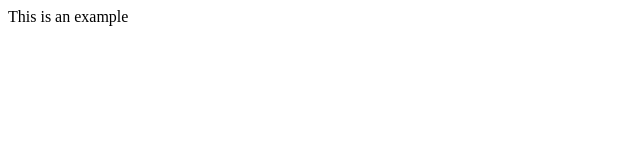
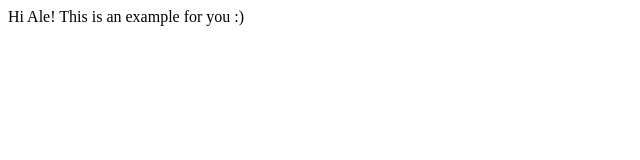
Before and after one commit to cristian87dev/vercel-hosting, a plain HTML site: page index.html in a window 1280 px wide. Shown: the whole page, without its empty margins (0-640 px from the left). Drawn offline with Linux system fonts and the light colour scheme.

Commit message:
Ale example

```diff
--- a/index.html
+++ b/index.html
@@ -7,6 +7,6 @@
     <title>My Document</title>
 </head>
 <body>
-    This is an example
+    Hi Ale! This is an example for you :)
 </body>
 </html>
```
